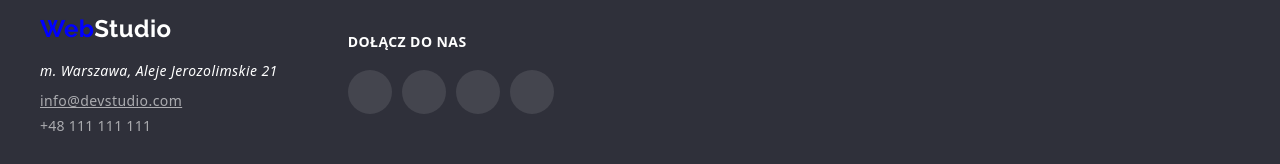
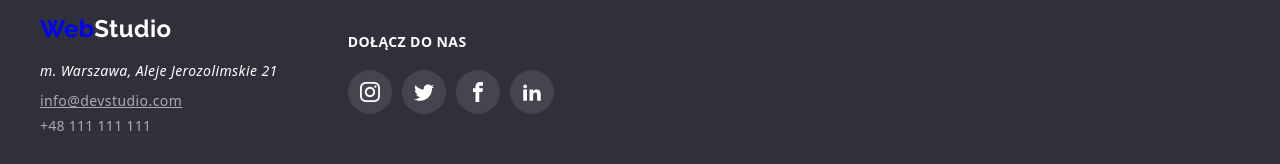
Before and after one commit to Kroto2/goit-markup-hw-04, a plain HTML site: page portfolio.html in a window 1280 px wide. Shown: the part 1671-1835 px from the top of the page. Drawn offline with nearby package versions, Linux system fonts and the light colour scheme.

Commit message:
footer changes

```diff
--- a/portfolio.html
+++ b/portfolio.html
@@ -113,7 +113,7 @@
                 <ul class="footer-icons-list">
                     <li>
                         <svg class="footer-icon" width="44" height="44">
-                <use xlink:href="./images/icons/svg#icon-instagram"
+                            <use xlink:href="./images/icons.svg#icon-instagram"
                             width="20"
                             height="20"
                             x="12"
@@ -122,7 +122,7 @@
                     </li>
                     <li>
                         <svg class="footer-icon" width="44" height="44">
-                <use xlink:href="./images/icons/svg#icon-twitter"
+                            <use xlink:href="./images/icons.svg#icon-twitter"
                             width="20"
                             height="20"
                             x="12"
@@ -131,7 +131,7 @@
                     </li>
                     <li>
                         <svg class="footer-icon" width="44" height="44">
-                <use xlink:href="./images/icons/svg#icon-facebook"
+                            <use xlink:href="./images/icons.svg#icon-facebook"
                             width="20"
                             height="20"
                             x="12"
@@ -140,7 +140,7 @@
                     </li>
                     <li>
                         <svg class="footer-icon" width="44" height="44">
-                <use xlink:href="./images/icons/svg#icon-linkedin"
+                            <use xlink:href="./images/icons.svg#icon-linkedin"
                             width="20"
                             height="20"
                             x="12"
```
Also changed, not shown: index.html (+4 -4 lines). Lines whose indentation alone changed are shown as unchanged.
